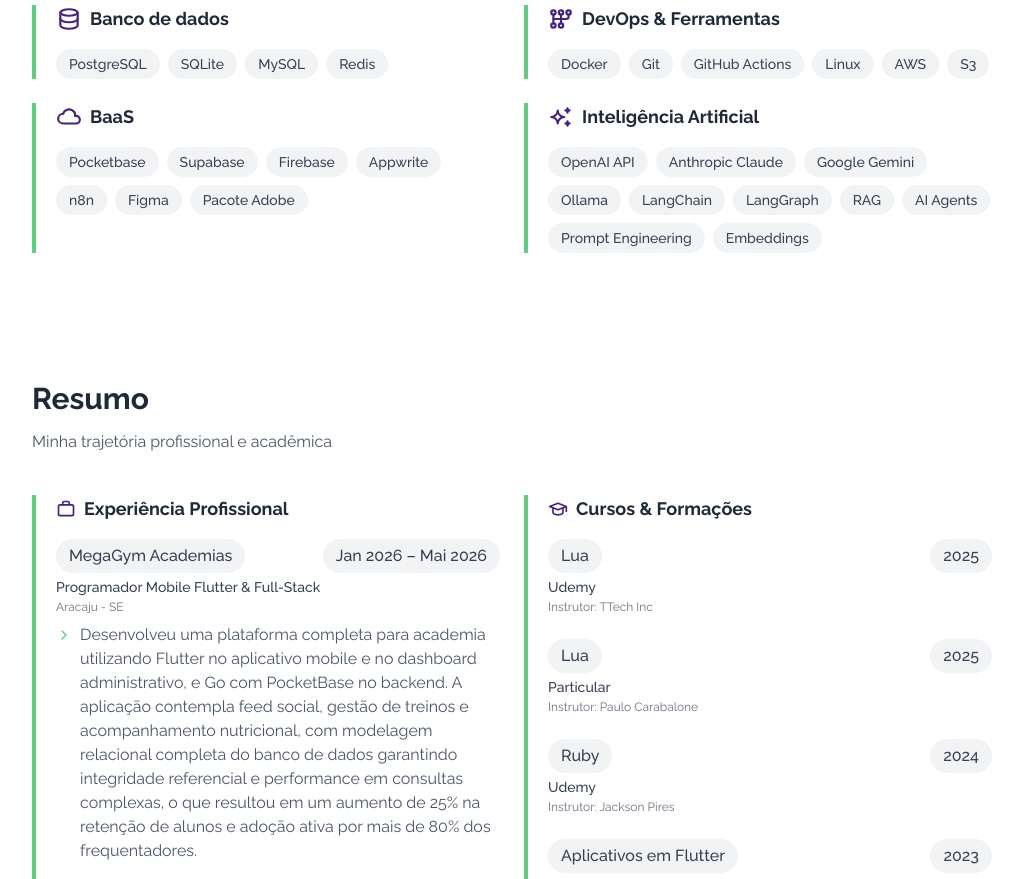
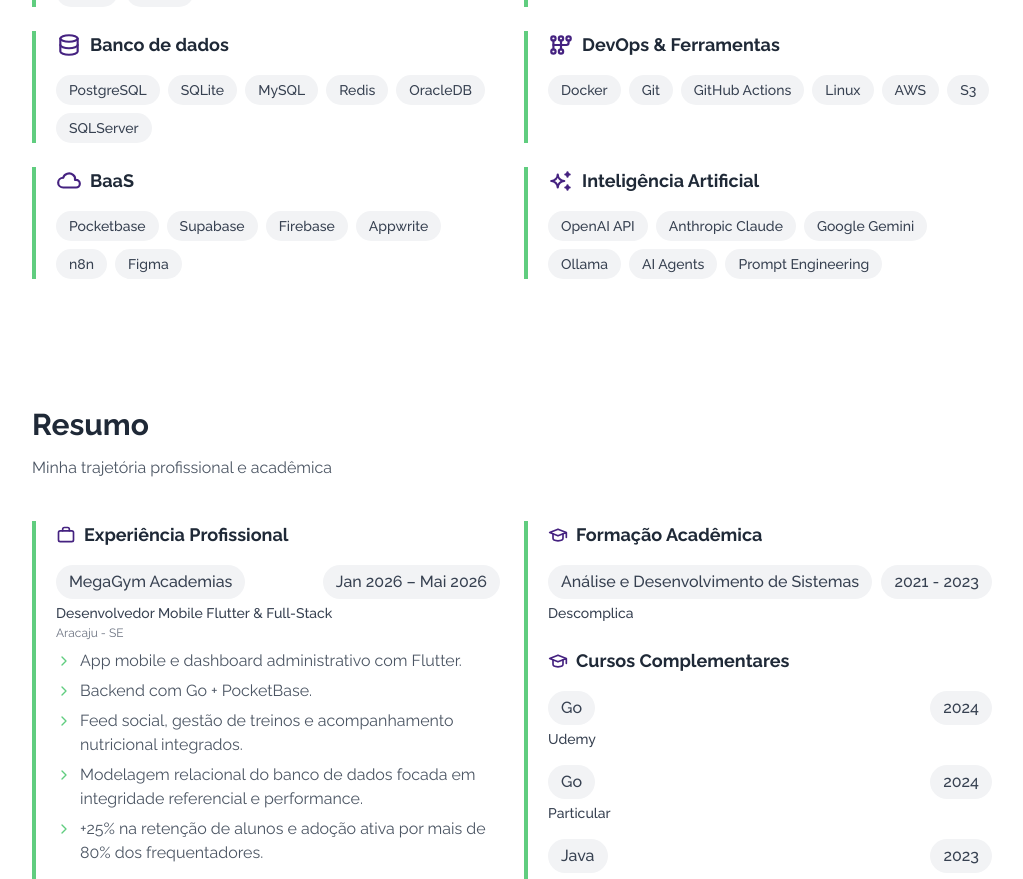
Before and after one commit to matheusoreis/matheusoreis.github.io, a React (Vite) app: page / in a window 1280 px wide. Shown: the part 1887-2766 px from the top of the page, without its empty margins (128-1151 px from the left). Built offline with nearby package versions, Linux system fonts and the light colour scheme.

Commit message:
Atualização do currículo e componentes

```diff
--- a/src/app/components/resume.tsx
+++ b/src/app/components/resume.tsx
@@ -3,7 +3,7 @@ import type { ResumeData } from "../types"
 import { Briefcase } from "./icons/briefcase"
 import { School } from "./icons/school"
 
-export default function Resume({ title = "Resumo", subtitle = "Minha trajetória profissional e acadêmica", experience, education }: ResumeData) {
+export default function Resume({ title = "Resumo", subtitle = "Minha trajetória profissional e acadêmica", experience, formations, courses }: ResumeData) {
     return (
         <section id="resume" className="py-16 px-6 lg:px-40">
             <div className="max-w-6xl mx-auto">
@@ -53,10 +53,10 @@ export default function Resume({ title = "Resumo", subtitle = "Minha trajetória
                     <div className="border-l-4 border-primary pl-5">
                         <div className="flex items-center gap-2 mb-4">
                             <span className="text-secondary"><School size={20} /></span>
-                            <h3 className="text-lg font-bold text-gray-900">Cursos & Formações</h3>
+                            <h3 className="text-lg font-bold text-gray-900">Formação Acadêmica</h3>
                         </div>
-                        <div className="flex flex-col gap-6">
-                            {education.map((item) => (
+                        <div className="flex flex-col gap-4 mb-6">
+                            {formations.map((item) => (
                                 <div key={item.course + item.year + item.institution}>
                                     <div className="flex items-start justify-between gap-2 flex-wrap mb-1">
                                         <span className="px-3 py-1 text-md font-medium text-gray-700 bg-surface rounded-full border border-transparent">
@@ -67,9 +67,26 @@ export default function Resume({ title = "Resumo", subtitle = "Minha trajetória
                                         </span>
                                     </div>
                                     <p className="text-sm font-medium text-gray-700">{item.institution}</p>
-                                    {item.instructor && (
-                                        <p className="text-xs text-gray-500 mt-0.5">Instrutor: {item.instructor}</p>
-                                    )}
+                                </div>
+                            ))}
+                        </div>
+
+                        <div className="flex items-center gap-2 mb-4 mt-6">
+                            <span className="text-secondary"><School size={20} /></span>
+                            <h3 className="text-lg font-bold text-gray-900">Cursos Complementares</h3>
+                        </div>
+                        <div className="flex flex-col gap-4">
+                            {courses.map((item) => (
+                                <div key={item.course + item.year + item.institution}>
+                                    <div className="flex items-start justify-between gap-2 flex-wrap mb-1">
+                                        <span className="px-3 py-1 text-md font-medium text-gray-700 bg-surface rounded-full border border-transparent">
+                                            {item.course}
+                                        </span>
+                                        <span className="px-3 py-1 text-md font-medium text-gray-700 bg-surface rounded-full border border-transparent">
+                                            {item.year}
+                                        </span>
+                                    </div>
+                                    <p className="text-sm font-medium text-gray-700">{item.institution}</p>
                                 </div>
                             ))}
                         </div>
--- a/src/app/utils/export-pdf.ts
+++ b/src/app/utils/export-pdf.ts
@@ -99,19 +99,16 @@ export function exportPDF(data: AppData) {
     resume.experience.forEach((e, i) => {
         cursor.ensure(14)
 
-        // Cargo em bold
         doc.setFontSize(10).setFont("helvetica", "bold").setTextColor(...COLOR.secondary)
         const roleLines = lines(doc, e.role, CONTENT_W)
         doc.text(roleLines, MARGIN, cursor.y)
 
-        // Período alinhado à direita na mesma linha do cargo
         if (e.period) {
             doc.setFontSize(9).setFont("helvetica", "normal").setTextColor(...COLOR.light)
             doc.text(e.period, MARGIN + CONTENT_W, cursor.y, { align: "right" })
         }
         cursor.advance(roleLines.length * 5.5)
 
-        // Empresa · Localização em itálico
         const org = [e.company, e.location].filter(Boolean).join(" · ")
         doc.setFontSize(9.5).setFont("helvetica", "italic").setTextColor(...COLOR.light)
         const orgLines = lines(doc, org, CONTENT_W)
@@ -133,17 +130,29 @@ export function exportPDF(data: AppData) {
         if (i < resume.experience.length - 1) cursor.advance(4)
     })
 
-    sectionTitle(doc, cursor, "Cursos & Formações")
-    resume.education.forEach((e, i) => {
+    sectionTitle(doc, cursor, "Formação Acadêmica")
+    resume.formations.forEach((e, i) => {
         infoRow(doc, cursor, e.course, e.year)
-        const inst = [e.institution, e.instructor ? `Instrutor: ${e.instructor}` : ""].filter(Boolean).join(" · ")
         doc.setFontSize(9.5).setFont("helvetica", "italic").setTextColor(...COLOR.light)
-        const instLines = lines(doc, inst, CONTENT_W)
+        const instLines = lines(doc, e.institution, CONTENT_W)
         cursor.ensure(instLines.length * 4.8)
         doc.text(instLines, MARGIN, cursor.y)
         cursor.advance(instLines.length * 4.8)
-        if (i < resume.education.length - 1) cursor.advance(3)
+        if (i < resume.formations.length - 1) cursor.advance(3)
     })
+
+    if (resume.courses && resume.courses.length > 0) {
+        sectionTitle(doc, cursor, "Cursos Complementares")
+        resume.courses.forEach((e, i) => {
+            infoRow(doc, cursor, e.course, e.year)
+            doc.setFontSize(9.5).setFont("helvetica", "italic").setTextColor(...COLOR.light)
+            const instLines = lines(doc, e.institution, CONTENT_W)
+            cursor.ensure(instLines.length * 4.8)
+            doc.text(instLines, MARGIN, cursor.y)
+            cursor.advance(instLines.length * 4.8)
+            if (i < resume.courses.length - 1) cursor.advance(3)
+        })
+    }
 
     sectionTitle(doc, cursor, "Competências Técnicas")
     skills.categories.forEach((cat, i) => {
--- a/src/main.tsx
+++ b/src/main.tsx
@@ -33,6 +33,7 @@ const data: AppData = {
       "Desenvolvedor Dart",
       "Desenvolvedor C#",
       "Desenvolvedor Java",
+      "Desenvolvedor GO",
       "Designer UX/UI",
     ],
     socialLinks: [
@@ -52,7 +53,7 @@ const data: AppData = {
   },
   about: {
     title: "Sobre",
-    description: "Desenvolvedor Full Stack & Mobile com sólida experiência em Front-End, Back-End e desenvolvimento Mobile, atuando em aplicações de grande escala com alto volume transacional. No Front-End, domina JavaScript e TypeScript com frameworks como React, Vue e Angular, aplicando expertise em design systems, arquitetura de componentes reutilizáveis e sólidos conhecimentos em UX/UI para entregar interfaces intuitivas e consistentes. No Back-End, utiliza Go, Java, C# e TypeScript na construção de serviços robustos, escaláveis e bem estruturados. No Mobile, entrega aplicações performáticas para Android e iOS com Dart e Flutter, com entendimento aprofundado das particularidades de cada plataforma.",
+    description: "Desenvolvedor full-cycle com experiência em aplicações de grande escala e alto volume transacional. Atuo em todas as camadas, back-end (Go, Java, C#, JS/TS), front-end (React, Vue, Angular, Solid, Svelte, VanillaJS, HTML & CSS) e mobile (Flutter, React Native), sempre com foco em performance, manutenibilidade e entrega de valor. Tenho conhecimento em Inteligência Artificial, incluindo integração com APIs de LLMs (OpenAI, Google Gemini, Anthropic), agentes autônomos, RAG (Retrieval-Augmented Generation) e automação inteligente com n8n, aplicando essas tecnologias para otimizar processos e criar experiências mais inteligentes. Minha visão holística do produto, combinada com expertise em UX/UI e design systems, garante que cada solução seja tecnicamente robusta e intuitiva para o usuário, gerando impacto real para o negócio.",
     profileImage: profileImg,
     subtitle: "Desenvolvedor Fullstack, Mobile & Designer UX/UI.",
     details: [
@@ -66,7 +67,7 @@ const data: AppData = {
   },
   skills: {
     title: "Habilidades",
-    subtitle: "Tecnologias que uso no dia a dia",
+    subtitle: "Tecnologias que uso no meu dia a dia",
     categories: [
       {
         title: "Linguagens",
@@ -74,14 +75,15 @@ const data: AppData = {
         skills: [
           { label: "TypeScript" },
           { label: "JavaScript" },
+          { label: "Go" },
+          { label: "Java" },
+          { label: "C#" },
           { label: "Dart" },
-          { label: "C#" },
-          { label: "Java" },
-          { label: "Go" },
+          { label: "Lua" },
         ],
       },
       {
-        title: "Front-end",
+        title: "Frameworks Front-end",
         icon: <Layout size={26} />,
         skills: [
           { label: "ReactJS" },
@@ -90,24 +92,33 @@ const data: AppData = {
           { label: "Svelte" },
           { label: "Vue" },
           { label: "Angular" },
-          { label: "Next.js" },
+          { label: "NextJS" },
+          { label: "AstroJS" },
+          { label: "VanillaJS" },
+          { label: "HTML/CSS" },
         ],
       },
       {
-        title: "Back-end",
+        title: "Frameworks Back-end",
         icon: <Server size={26} />,
         skills: [
-          { label: "Node.js" },
-          { label: "Bun.js" },
-          { label: "Deno.js" },
+          { label: "NodeJS" },
+          { label: "BunJS" },
+          { label: "DenoJS" },
+
+          { label: "NestJS" },
+          { label: "ElysiaJS" },
+          { label: "ExpressJS" },
+
           { label: "Fiber" },
           { label: "Gorilla" },
+
           { label: "Spring Boot" },
+
           { label: ".NET" },
+
           { label: "Darto" },
           { label: "Vaden" },
-          { label: "NestJS" },
-          { label: "ElysiaJS" },
         ],
       },
       {
@@ -115,11 +126,10 @@ const data: AppData = {
         icon: <Smartphone size={26} />,
         skills: [
           { label: "Android" },
-          { label: "Jetpack Compose" },
+          { label: "iOS" },
           { label: "Flutter" },
           { label: "React Native" },
           { label: "Expo" },
-          { label: "App Publishing" },
         ],
       },
       {
@@ -130,6 +140,8 @@ const data: AppData = {
           { label: "SQLite" },
           { label: "MySQL" },
           { label: "Redis" },
+          { label: "OracleDB" },
+          { label: "SQLServer" },
         ],
       },
       {
@@ -154,7 +166,6 @@ const data: AppData = {
           { label: "Appwrite" },
           { label: "n8n" },
           { label: "Figma" },
-          { label: "Pacote Adobe" },
         ],
       },
       {
@@ -165,12 +176,8 @@ const data: AppData = {
           { label: "Anthropic Claude" },
           { label: "Google Gemini" },
           { label: "Ollama" },
-          { label: "LangChain" },
-          { label: "LangGraph" },
-          { label: "RAG" },
           { label: "AI Agents" },
           { label: "Prompt Engineering" },
-          { label: "Embeddings" },
         ],
       }
     ],
@@ -180,76 +187,126 @@ const data: AppData = {
     title: "Resumo",
     experience: [
       {
-        company: "MegaGym Academias",
-        role: "Programador Mobile Flutter & Full-Stack",
-        period: "Jan 2026 – Mai 2026",
-        location: "Aracaju - SE",
-        description: [
-          "Desenvolveu uma plataforma completa para academia utilizando Flutter no aplicativo mobile e no dashboard administrativo, e Go com PocketBase no backend. A aplicação contempla feed social, gestão de treinos e acompanhamento nutricional, com modelagem relacional completa do banco de dados garantindo integridade referencial e performance em consultas complexas, o que resultou em um aumento de 25% na retenção de alunos e adoção ativa por mais de 80% dos frequentadores.",
-        ],
+        "company": "MegaGym Academias",
+        "role": "Desenvolvedor Mobile Flutter & Full-Stack",
+        "period": "Jan 2026 – Mai 2026",
+        "location": "Aracaju - SE",
+        "description": [
+          "App mobile e dashboard administrativo com Flutter.",
+          "Backend com Go + PocketBase.",
+          "Feed social, gestão de treinos e acompanhamento nutricional integrados.",
+          "Modelagem relacional do banco de dados focada em integridade referencial e performance.",
+          "+25% na retenção de alunos e adoção ativa por mais de 80% dos frequentadores."
+        ]
       },
       {
-        company: "Goodbom Supermercados",
-        role: "Programador Mobile Flutter & Full-Stack",
-        period: "Abr 2024 – Set 2025",
-        location: "Sumaré, São Paulo - SP",
-        description: [
-          "Desenvolveu um ecossistema completo de aplicações com Next.js e AstroJS no frontend e NestJS no backend, aplicando Clean Architecture para garantir baixo acoplamento e alta manutenibilidade. Realizou integrações com PostgreSQL e OracleDB com foco em consistência transacional e alta disponibilidade, alcançando uma redução de 40% no tempo de processamento de pedidos e suporte a mais de 2.000 transações diárias sem indisponibilidade.",
-        ],
+        "company": "DSU Soluções",
+        "role": "Desenvolvedor Mobile Flutter e React Native & Back-end",
+        "period": "Jul 2025 – Dez 2025",
+        "location": "São Paulo - SP",
+        "description": [
+          "Front-end com Angular e React.",
+          "Backend-end com C# e .NET.",
+          "Banco de dados SQL Server com modelagem otimizada para consultas complexas.",
+          "Desenvolvimento de aplicativos com React Native e flutter para produtores de música com dashboard em tempo real.",
+          "Monitoramento de métricas e performance ao vivo para tomada de decisão rápida."
+        ]
       },
       {
-        company: "Flutterando",
-        role: "Designer UX/UI",
-        period: "Abr 2025 – Mai 2025",
-        location: "Remoto",
-        description: [
-          "Desenvolveu a identidade visual oficial da Flutterando, a maior comunidade Flutter do Brasil, definindo diretrizes completas de marca: tipografia, paleta, hierarquia visual e sistema de componentes. Resultado: Diretrizes adotadas em 5+ eventos oficiais e materiais que alcançaram mais de 10.000 desenvolvedores.",
-        ],
+        "company": "Goodbom Supermercados",
+        "role": "Desenvolvedor Mobile Flutter & Full-Stack",
+        "period": "Abr 2024 – Set 2025",
+        "location": "Sumaré, São Paulo - SP",
+        "description": [
+          "Ecossistema completo com NextJS, AstroJS (ReactJS & VanillaJS).",
+          "Backend com NestJS e SpringBoot.",
+          "Clean Architecture e MVVM para baixo acoplamento e alta manutenibilidade.",
+          "Integrações com PostgreSQL e OracleDB, priorizando consistência transacional.",
+          "40% menos tempo no processamento de pedidos e 2.000+ transações/dia sem queda."
+        ]
       },
       {
-        company: "Desktopi",
-        role: "Desenvolvedor Mobile Flutter",
-        period: "Jan 2023 – Mar 2024",
-        location: "São Mateus do Sul, Paraná - PR",
-        description: [
-          "Desenvolveu aplicação multiplataforma com suporte offline first, consumindo APIs REST e integrando sistemas legados em Delphi, com implementação de geolocalização em tempo real e manutenção de servidores Linux, resultando em uma redução de 30% no tempo de resposta após otimizações.",
-        ],
+        "company": "Flutterando",
+        "role": "Designer UX/UI",
+        "period": "Abr 2025 – Mai 2025",
+        "location": "Remoto",
+        "description": [
+          "Criação da identidade visual oficial da maior comunidade Flutter do Brasil.",
+          "Definição de tipografia, paleta, hierarquia visual e sistema de componentes.",
+          "Pesquisas completas de UX/UI",
+          "Diretrizes adotadas em 5+ eventos oficiais.",
+          "Materiais alcançaram mais de 10.000 desenvolvedores."
+        ]
       },
       {
-        company: "Tecno Portas",
-        role: "Programador Mobile Flutter & Designer",
-        period: "Mar 2021 – Dez 2022",
-        location: "Arujá, São Paulo - SP",
-        description: [
-          "Desenvolveu aplicativos mobile com Flutter e landing pages institucionais com React/TypeScript, foco em performance e SEO. Criou identidades visuais e automações para campanhas de marketing digital e endomarketing.",
-        ],
+        "company": "Desktopi",
+        "role": "Desenvolvedor Mobile Flutter",
+        "period": "Jan 2023 – Mar 2024",
+        "location": "São Mateus do Sul, Paraná - PR",
+        "description": [
+          "App multiplataforma em Flutter com offline first.",
+          "Consumo de APIs REST e integração com sistemas legados em Delphi.",
+          "Geolocalização, Criação de rotas até o endereço e acompanhamento do dispositivo conectado em tempo real.",
+          "Manutenção de servidores Linux.",
+        ]
       },
       {
-        company: "2eBrain Studios",
-        role: "Programador Mobile Flutter",
-        period: "Fev 2020 - Nov 2020",
-        location: "São Miguel Paulista, São Paulo - SP",
-        description: [
-          "Desenvolveu aplicativo mobile com Flutter no modelo de transporte sob demanda, similar ao Uber, com funcionalidades de geolocalização em tempo real, matching entre motoristas e passageiros e rastreamento de rotas.",
-        ],
+        "company": "Tecno Portas",
+        "role": "Programador Mobile Flutter & Designer",
+        "period": "Mar 2021 – Dez 2022",
+        "location": "Arujá, São Paulo - SP",
+        "description": [
+          "Apps mobile com Flutter.",
+          "Landing pages com React/TypeScript.",
+          "Páginas de campanhas com Wordpress",
+          "Foco em performance e SEO.",
+          "Criação de identidades visuais, layouts para materiais gráficos e redes sociais.",
+        ]
       },
+      {
+        "company": "2eBrain Studios",
+        "role": "Programador Mobile React Native",
+        "period": "Fev 2020 - Nov 2020",
+        "location": "São Miguel Paulista, São Paulo - SP",
+        "description": [
+          "App de transporte sob demanda (modelo similar ao Uber).",
+          "Geolocalização em tempo real, matching entre motoristas e passageiros.",
+          "Rastreamento de rotas e experiência fluida para ambas as pontas."
+        ]
+      }
     ],
-    education: [
-      { course: "Lua", institution: "Udemy", year: "2025", instructor: "TTech Inc" },
-      { course: "Lua", institution: "Particular", year: "2025", instructor: "Paulo Carabalone" },
-      { course: "Ruby", institution: "Udemy", year: "2024", instructor: "Jackson Pires" },
-      { course: "Aplicativos em Flutter", institution: "Flutterando — Masterclass 5", year: "2023", instructor: "Jacob Moura" },
-      { course: "Aplicativos em Flutter", institution: "Flutterando — Masterclass 4", year: "2022", instructor: "Jacob Moura" },
-      { course: "Aplicativos em Flutter", institution: "Flutterando — Masterclass 3", year: "2021", instructor: "Jacob Moura" },
-      { course: "Aplicativos em Flutter", institution: "Flutterando — Masterclass 2", year: "2020", instructor: "Jacob Moura" },
-      { course: "Desenvolvimento em Flutter", institution: "Cod3r", year: "2021", instructor: "Leonardo Moura Leitão" },
-      { course: "NestJS", institution: "Hcode Treinamentos", year: "2021", instructor: "João Rangel" },
-      { course: "UX Design", institution: "Alura", year: "2021" },
-      { course: "UI Design", institution: "Alura", year: "2021" },
-      { course: "JavaScript / Typescript", institution: "Cod3r", year: "2020", instructor: "Leonardo Moura Leitão" },
-      { course: "HTML e CSS", institution: "Alura", year: "2020" },
-      { course: "Design Gráfico", institution: "Alura", year: "2020" },
+    "formations": [
+      { "course": "Análise e Desenvolvimento de Sistemas", "institution": "Descomplica", "year": "2021 - 2023" }
     ],
+    "courses": [
+      { "course": "Go", "institution": "Udemy", "year": "2024" },
+      { "course": "Go", "institution": "Particular", "year": "2024" },
+      { "course": "Java", "institution": "Udemy", "year": "2023" },
+      { "course": "Lua", "institution": "Udemy", "year": "2023" },
+      { "course": "Lua", "institution": "Particular", "year": "2023" },
+      { "course": "React Native", "institution": "Udemy", "year": "2023" },
+      { "course": "ExpoJS", "institution": "Udemy", "year": "2023" },
+      { "course": "Flutter", "institution": "Flutterando", "year": "2023" },
+      { "course": "Java", "institution": "Particular", "year": "2022" },
+      { "course": "C#", "institution": "Udemy", "year": "2022" },
+      { "course": "C#", "institution": "Particular", "year": "2022" },
+      { "course": "NestJS", "institution": "Udemy", "year": "2022" },
+      { "course": "NextJS", "institution": "Udemy", "year": "2022" },
+      { "course": "SpringBoot", "institution": "Udemy", "year": "2022" },
+      { "course": "React Native", "institution": "Udemy", "year": "2022" },
+      { "course": "Flutter", "institution": "Flutterando", "year": "2022" },
+      { "course": "Ruby", "institution": "Udemy", "year": "2021" },
+      { "course": "Flutter", "institution": "Flutterando", "year": "2021" },
+      { "course": "Flutter", "institution": "Cod3r", "year": "2021" },
+      { "course": "NestJS", "institution": "Hcode Treinamentos", "year": "2021" },
+      { "course": ".NET", "institution": "Udemy", "year": "2020" },
+      { "course": "Flutter", "institution": "Flutterando", "year": "2020" },
+      { "course": "UX Design", "institution": "Alura", "year": "2020" },
+      { "course": "UI Design", "institution": "Alura", "year": "2020" },
+      { "course": "JavaScript / TypeScript", "institution": "Cod3r", "year": "2020" },
+      { "course": "HTML e CSS", "institution": "Alura", "year": "2020" },
+      { "course": "Design Gráfico", "institution": "Alura", "year": "2020" }
+    ]
   },
 }
 
```
Also changed, not shown: src/app/types.ts (+6 -2 lines), package.json (line endings or trailing spaces).
